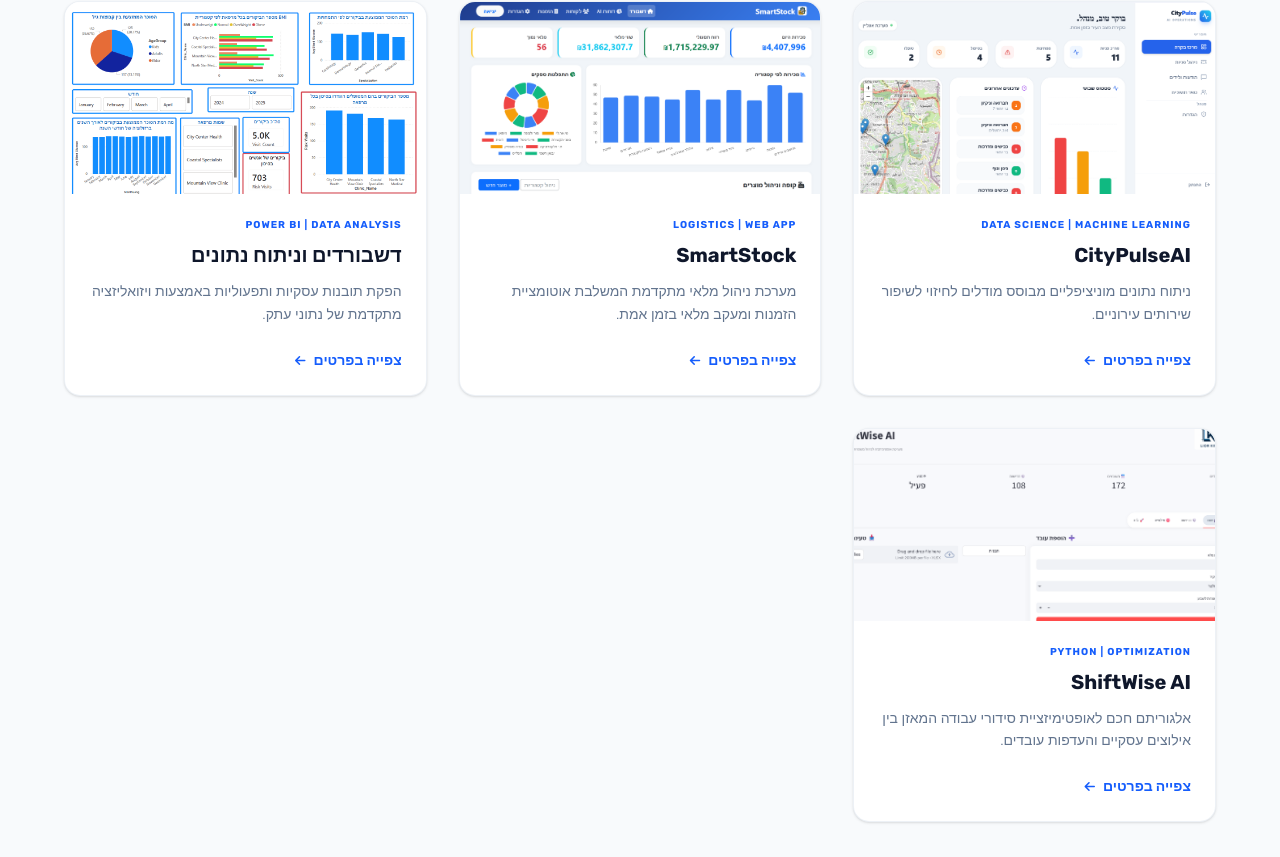
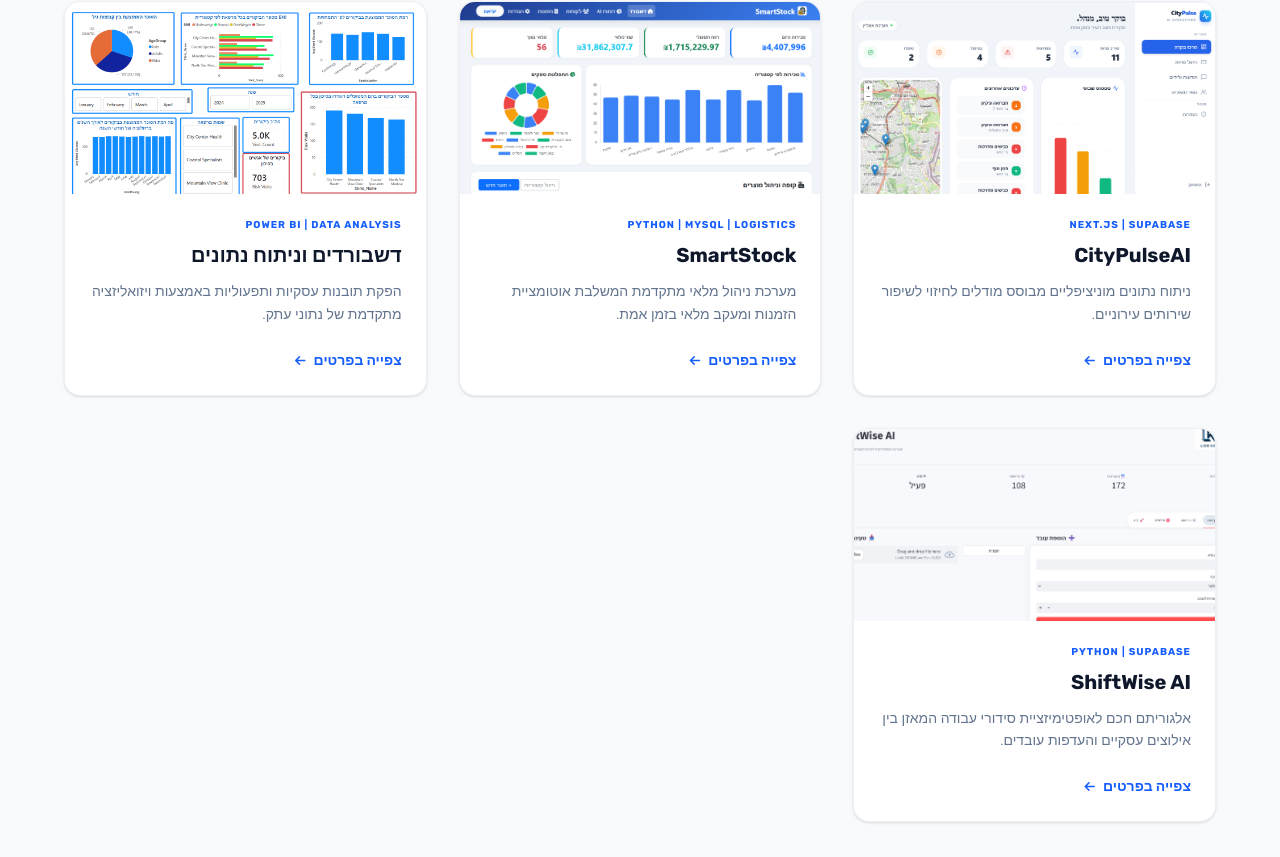
Before and after one commit to liorkima5-coder/Portfolio, a Next.js app: page /projects in a window 1280 px wide. Shown: the part 355-1212 px from the top of the page. Built offline with nearby package versions, Linux system fonts and the light colour scheme.

Commit message:
Update page.tsx

```diff
--- a/app/projects/page.tsx
+++ b/app/projects/page.tsx
@@ -5,14 +5,14 @@
     {
       id: 'citypulse',
       title: "CityPulseAI",
-      stack: "DATA SCIENCE | MACHINE LEARNING",
+      stack: "Next.Js | SupaBase",
       desc: "ניתוח נתונים מוניציפליים מבוסס מודלים לחיזוי לשיפור שירותים עירוניים.",
       img: "/citypulse-card.png"
     },
     {
       id: 'smartstock',
       title: "SmartStock",
-      stack: "LOGISTICS | WEB APP",
+      stack: "Python | MySQL | Logistics",
       desc: "מערכת ניהול מלאי מתקדמת המשלבת אוטומציית הזמנות ומעקב מלאי בזמן אמת.",
       img: "/smartstock-card.png"
     },
@@ -26,7 +26,7 @@
     {
       id: 'shiftwise',
       title: "ShiftWise AI",
-      stack: "PYTHON | OPTIMIZATION",
+      stack: "PYTHON | SupaBase",
       desc: "אלגוריתם חכם לאופטימיזציית סידורי עבודה המאזן בין אילוצים עסקיים והעדפות עובדים.",
       img: "/shiftwise-card.png"
     }
```
